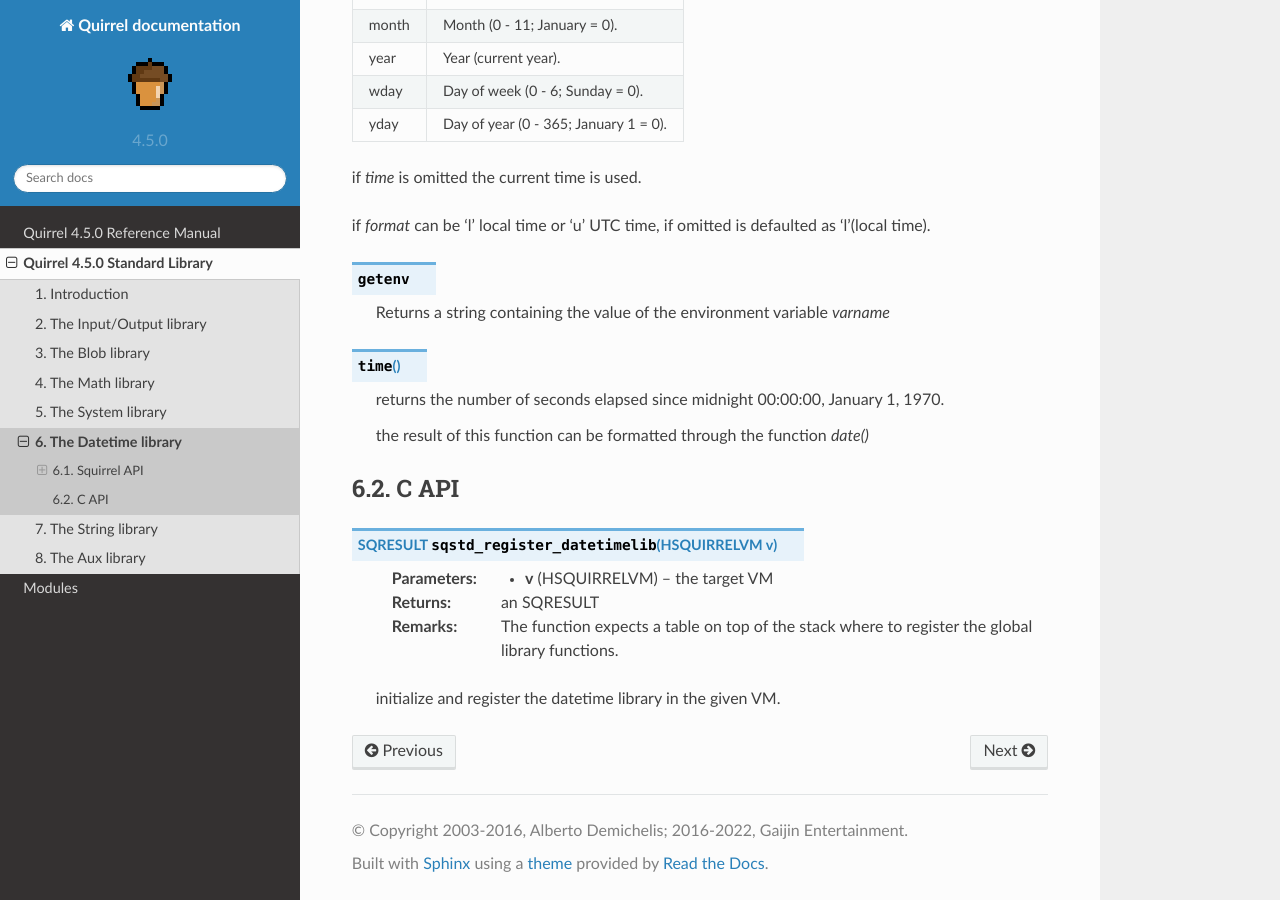
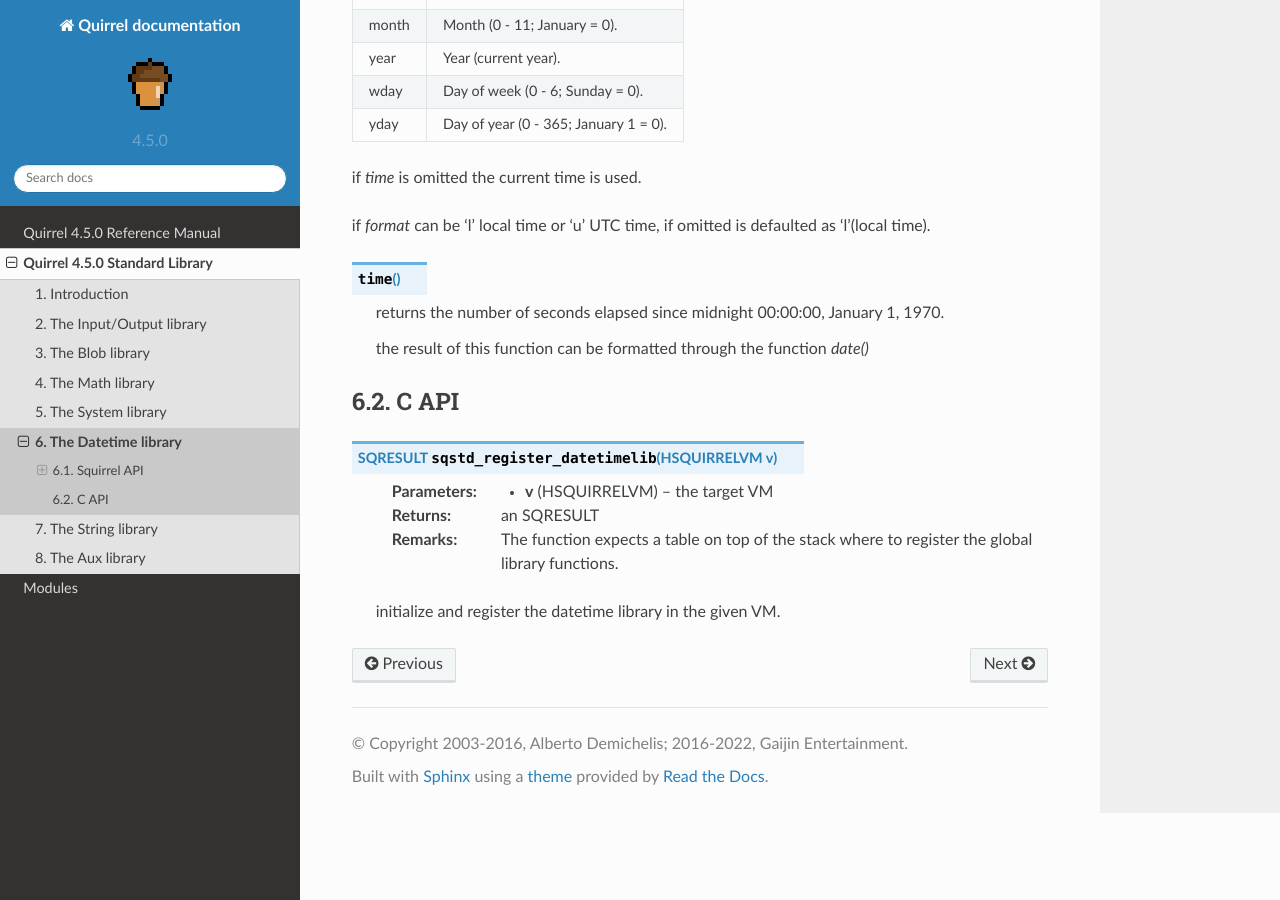
Before and after one commit to albertodemichelis/squirrel, a Sphinx documentation site: the page built from doc/source/stdlib/stddatetimelib.rst, in a window 1280 px wide and 900 px high, scrolled down 611 px. Built offline with Sphinx 7.4.7 and the Read the Docs theme 2.0.0, drawn with Linux system fonts in a browser that asks for light colours.

Commit message:
Fix several minor issues in docs
getenv() is not in datatime
rawdelete() method requires slot name

```diff
--- a/doc/source/reference/language/builtin_functions.rst
+++ b/doc/source/reference/language/builtin_functions.rst
@@ -366,7 +366,7 @@
 Sets the slot 'key' with the value 'val' without employing delegation. If the slot does not exists, it will be created. Returns table itself.
 
 
-.. sq:function:: table.rawdelete()
+.. sq:function:: table.rawdelete(key)
 
 Deletes the slot key without employing delegation and returns its value. If the slot does not exists, returns null.
 
--- a/doc/source/stdlib/stddatetimelib.rst
+++ b/doc/source/stdlib/stddatetimelib.rst
@@ -1,8 +1,8 @@
 .. _stdlib_stddatetimelib:
 
-==================
+====================
 The Datetime library
-==================
+====================
 
 The datetime library date and time manipulation facilities
 
@@ -44,10 +44,6 @@
 
 if `format` can be 'l' local time or 'u' UTC time, if omitted is defaulted as 'l'(local time).
 
-.. sq:function:: getenv(varaname)
-
-    Returns a string containing the value of the environment variable `varname`
-
 .. sq:function:: time()
 
     returns the number of seconds elapsed since midnight 00:00:00, January 1, 1970.
```
